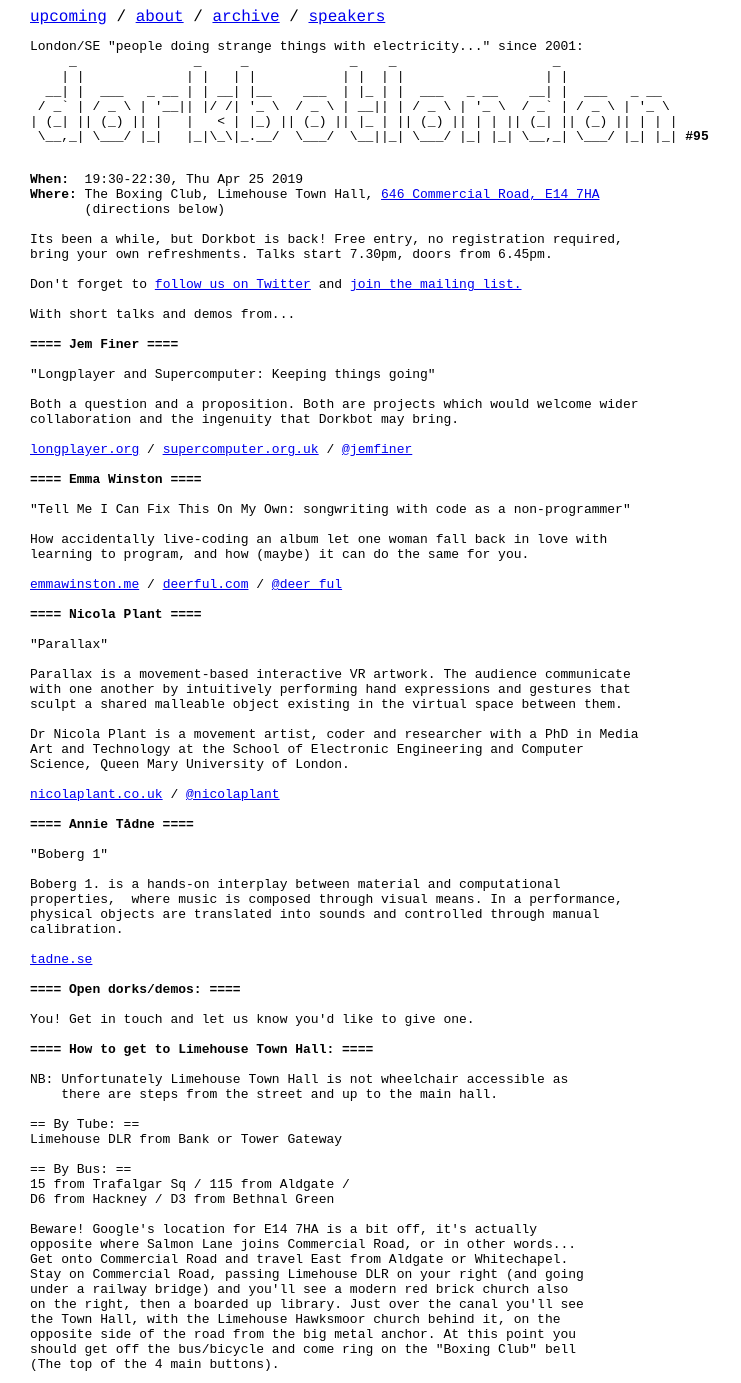
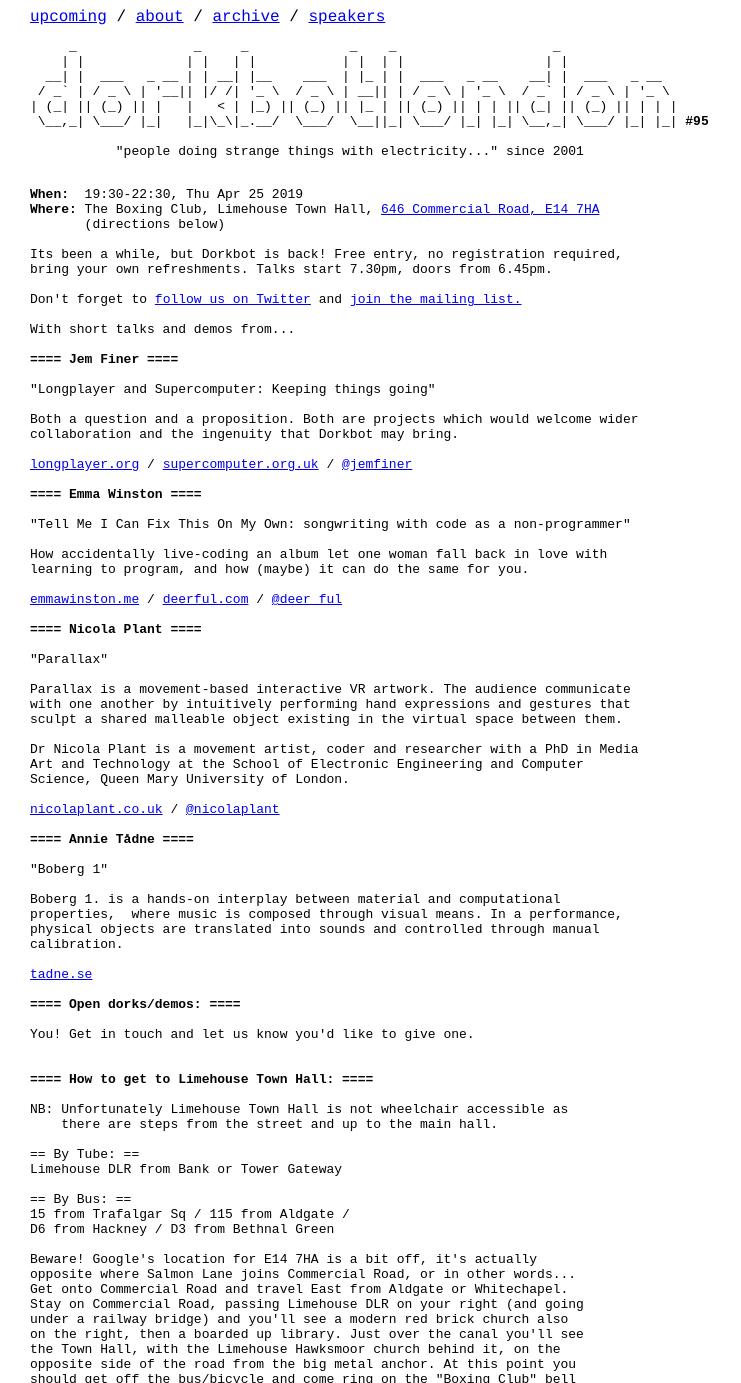
Before and after one commit to dorkbotlondon/dorkbotlondon.github.io, a Jekyll site: the page built from index.html, in a window 1280 px wide, cut to the strip 0-1383 px from the top of the page. Shown: the whole strip, without its empty margins (0-741 px from the left). Built offline with Jekyll 4.4.1, drawn with Linux system fonts in a browser that asks for light colours; Markdown is read by kramdown in place of the engine named in the settings; a script that is not in the unit is left out.

Commit message:
Style tweaks

```diff
--- a/_data/locations.yml
+++ b/_data/locations.yml
@@ -4,6 +4,7 @@
     where_html: |
         The Boxing Club, Limehouse Town Hall, <a href="http://maps.google.co.uk/maps?q=Limehouse%20Town%20Hall,%20London">646 Commercial Road, E14 7HA</a>
     directions: |
+
         <b>==== How to get to Limehouse Town Hall: ====</b>
 
         NB: Unfortunately Limehouse Town Hall is not wheelchair accessible as
--- a/_includes/header.html
+++ b/_includes/header.html
@@ -1,8 +1,10 @@
-        <pre>London/SE "people doing strange things with electricity..." since 2001:
+        <pre>
      _               _     _             _    _                    _
     | |             | |   | |           | |  | |                  | |
   __| |  ___   _ __ | | __| |__    ___  | |_ | |  ___   _ __    __| |  ___   _ __
  / _` | / _ \ | '__|| |/ /| '_ \  / _ \ | __|| | / _ \ | '_ \  / _` | / _ \ | '_ \
 | (_| || (_) || |   |   &lt; | |_) || (_) || |_ | || (_) || | | || (_| || (_) || | | |
  \__,_| \___/ |_|   |_|\_\|_.__/  \___/  \__||_| \___/ |_| |_| \__,_| \___/ |_| |_| {% if post.number %}<b>#{{ post.number }}</b>{% endif %}
+
+           "people doing strange things with electricity..." since 2001
         </pre>
```
